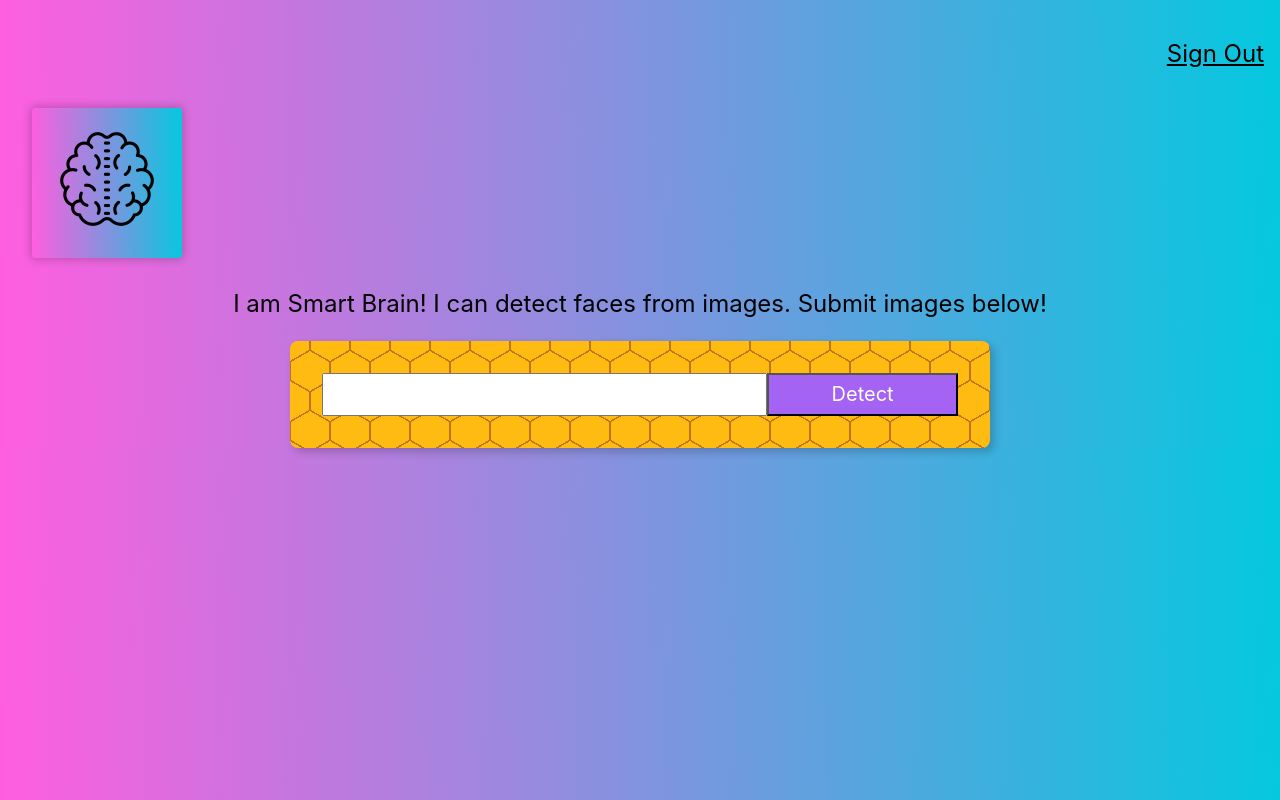
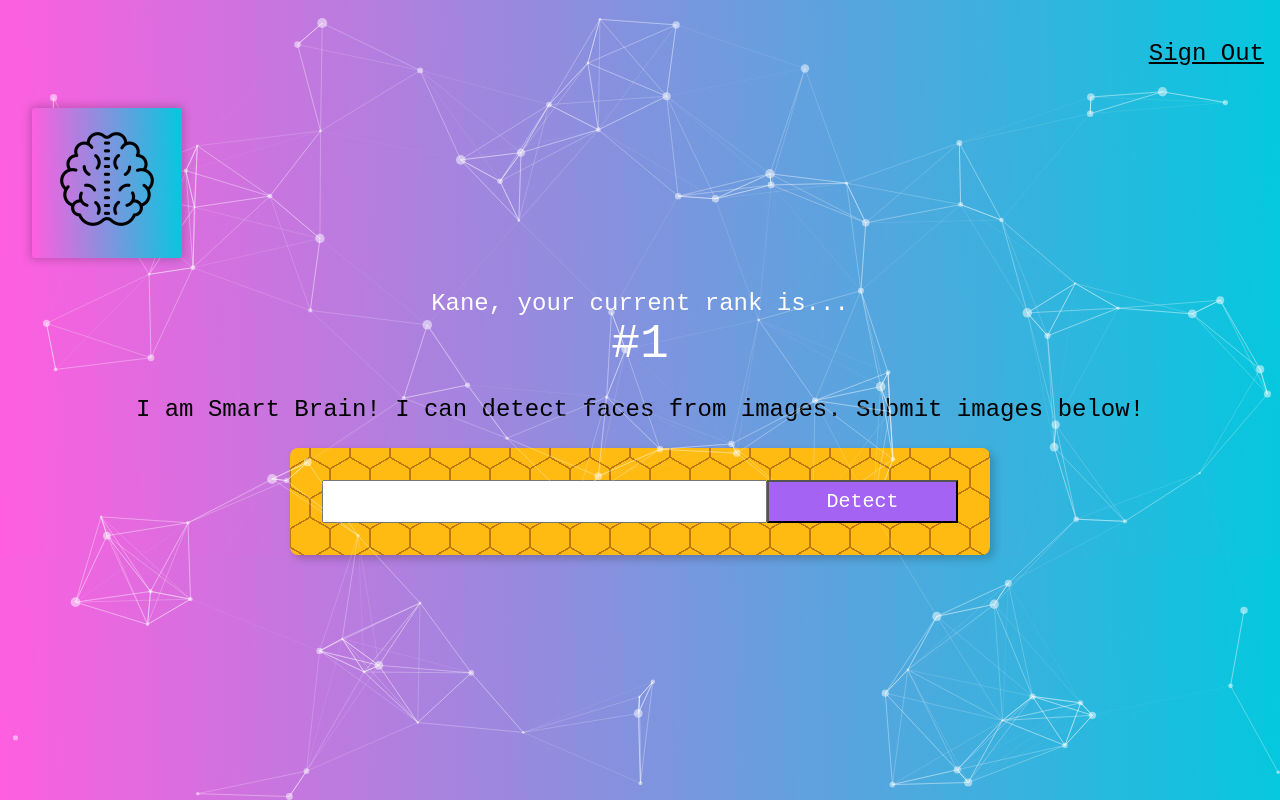
Before and after one commit to kane-toomer/smartbrain, a React (Create React App) app: page / in a window 1280 px wide. Built offline with nearby package versions, Linux system fonts and the light colour scheme.

Commit message:
particles added

```diff
--- a/package.json
+++ b/package.json
@@ -12,6 +12,7 @@
     "react-scripts": "5.0.1",
     "react-tsparticles": "^2.0.6",
     "tachyons": "^4.12.0",
+    "tsparticles": "^2.0.6",
     "web-vitals": "^2.1.4"
   },
   "scripts": {
--- a/src/App.css
+++ b/src/App.css
@@ -6,39 +6,3 @@
   display: flex;
   justify-content: center;
 }
-
-.App-logo {
-  height: 40vmin;
-  pointer-events: none;
-}
-
-@media (prefers-reduced-motion: no-preference) {
-  .App-logo {
-    animation: App-logo-spin infinite 20s linear;
-  }
-}
-
-.App-header {
-  background-color: #282c34;
-  min-height: 100vh;
-  display: flex;
-  flex-direction: column;
-  align-items: center;
-  justify-content: center;
-  font-size: calc(10px + 2vmin);
-  color: white;
-}
-
-.App-link {
-  color: #61dafb;
-}
-
-@keyframes App-logo-spin {
-  from {
-    transform: rotate(0deg);
-  }
-
-  to {
-    transform: rotate(360deg);
-  }
-}
--- a/src/App.js
+++ b/src/App.js
@@ -1,16 +1,21 @@
 import React, { Component } from 'react';
 import './App.css';
 
+import Particles from './components/Particles/Particles';
 import Navigation from './components/Navigation/Navigation';
 import Logo from './components/Logo/Logo';
 import ImageLinkForm from './components/ImageLinkForm/ImageLinkForm';
+import Rank from './components/Rank/Rank';
+
 
 class App extends Component {
   render() {
     return (
       <div className="App">
+        <Particles />
         <Navigation />
         <Logo />
+        <Rank />
         <ImageLinkForm />
         {/* <FaceRecognition /> */}
       </div>
--- /dev/null
+++ b/src/components/Particles/Particles.js
@@ -0,0 +1,98 @@
+import React from 'react';
+import Particles from "react-tsparticles";
+import { loadFull } from "tsparticles";
+
+const ParticlesBg = () => {
+    const particlesInit = async (main) => {
+        console.log(main);
+        await loadFull(main);
+    };
+
+    const particlesLoaded = (container) => {
+        console.log(container);
+    };
+    return (
+        <Particles
+            style={{
+                position: "fixed",
+                top: 0,
+                right: 0,
+                bottom: 0,
+                left: 0,
+                zindex: -1,
+            }}
+            id="tsparticles"
+            init={particlesInit}
+            loaded={particlesLoaded}
+            options={{
+                fpsLimit: 120,
+                interactivity: {
+                    events: {
+                        onClick: {
+                            enable: true,
+                            mode: "push",
+                        },
+                        onHover: {
+                            enable: true,
+                            mode: "repulse",
+                        },
+                        resize: true,
+                    },
+                    modes: {
+                        push: {
+                            quantity: 4,
+                        },
+                        repulse: {
+                            distance: 200,
+                            duration: 0.4,
+                        },
+                    },
+                },
+                particles: {
+                    color: {
+                        value: "#ffffff",
+                    },
+                    links: {
+                        color: "#ffffff",
+                        distance: 150,
+                        enable: true,
+                        opacity: 0.5,
+                        width: 1,
+                    },
+                    collisions: {
+                        enable: true,
+                    },
+                    move: {
+                        direction: "none",
+                        enable: true,
+                        outModes: {
+                            default: "bounce",
+                        },
+                        random: false,
+                        speed: 1,
+                        straight: false,
+                    },
+                    number: {
+                        density: {
+                            enable: true,
+                            area: 800,
+                        },
+                        value: 100,
+                    },
+                    opacity: {
+                        value: 0.5,
+                    },
+                    shape: {
+                        type: "circle",
+                    },
+                    size: {
+                        value: { min: 1, max: 5 },
+                    },
+                },
+                detectRetina: true,
+            }}
+        />
+    )
+}
+
+export default ParticlesBg;
--- /dev/null
+++ b/src/components/Rank/Rank.js
@@ -0,0 +1,17 @@
+import React from 'react';
+
+const Rank = () => {
+
+    return (
+        <div>
+            <div className="white f3">
+                {'Kane, your current rank is...'}
+            </div>
+            <div className="white f1">
+                {'#1'}
+            </div>
+        </div>
+    )
+}
+
+export default Rank;
--- a/src/index.css
+++ b/src/index.css
@@ -1,10 +1,7 @@
 body {
   margin: 0;
-  font-family: -apple-system, BlinkMacSystemFont, 'Segoe UI', 'Roboto', 'Oxygen',
-    'Ubuntu', 'Cantarell', 'Fira Sans', 'Droid Sans', 'Helvetica Neue',
-    sans-serif;
-  -webkit-font-smoothing: antialiased;
-  -moz-osx-font-smoothing: grayscale;
+  padding: 0;
+  font-family: "Courier New", Courier, monospace;
   background: linear-gradient(89deg, #FF5EDF 0%, #04C8DE 100%);
 }
 
@@ -12,3 +9,7 @@ code {
   font-family: source-code-pro, Menlo, Monaco, Consolas, 'Courier New',
     monospace;
 }
+
+button {
+  cursor: pointer;
+}
```
Also changed, not shown: 1 other file (tests, documents, lock files or other folders).
